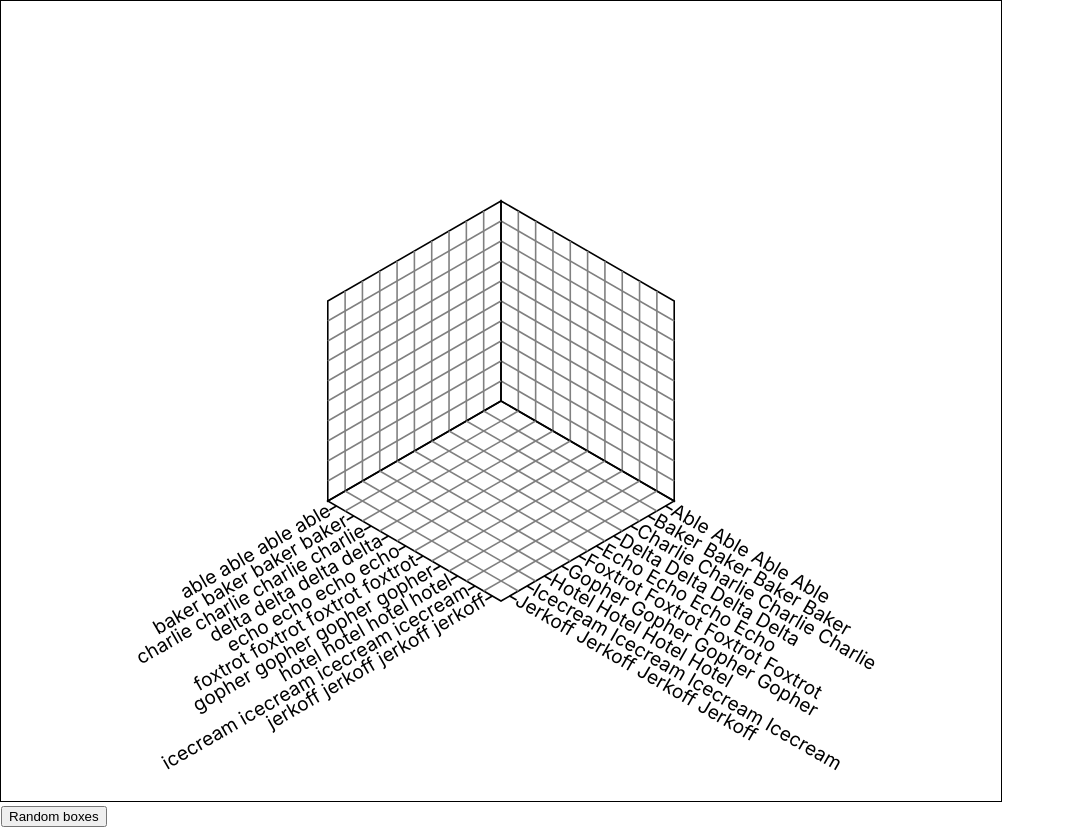
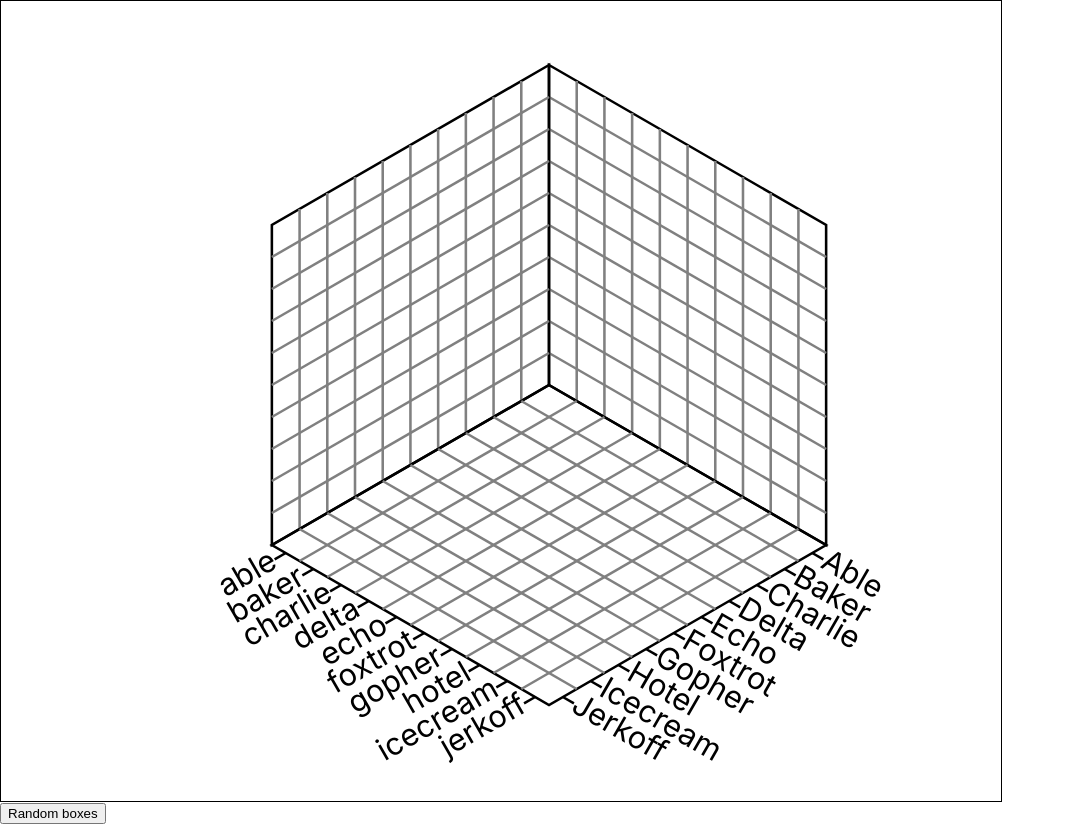
Before and after one commit to thomasoniii/3d-bar-chart, a React (Create React App) app: page / in a window 1280 px wide. Shown: the whole page, without its empty margins (0-1065 px from the left). Built offline with nearby package versions, Linux system fonts and the light colour scheme.

Commit message:
jimt/moved data outside of 3dchart; re-enabled linter

```diff
--- a/src/3d-bar-chart/Bar.js
+++ b/src/3d-bar-chart/Bar.js
@@ -1,5 +1,3 @@
-/* eslint-disable */
-
 import React from "react"
 import { Animator, AnimationConsumer } from "react-interpolation-animation"
 
--- a/src/3d-bar-chart/Box.js
+++ b/src/3d-bar-chart/Box.js
@@ -1,6 +1,4 @@
-/* eslint-disable */
 import React from "react"
-import { useChartDataContext } from "./ChartDataProvider"
 import { usePlaneDataContext } from "./PlaneDataProvider/PlaneDataContext"
 
 import { h, t } from "../utils/trig"
--- a/src/3d-bar-chart/Grid.js
+++ b/src/3d-bar-chart/Grid.js
@@ -1,5 +1,3 @@
-/* eslint-disable */
-
 import React from "react"
 
 import { h, t } from "../utils/trig"
--- a/src/3d-bar-chart/Label.js
+++ b/src/3d-bar-chart/Label.js
@@ -1,8 +1,5 @@
-/* eslint-disable */
-
 import React from "react"
 
-import { usePlaneDataContext } from "./PlaneDataProvider/PlaneDataContext"
 import { useChartDataContext } from "./ChartDataProvider/ChartDataContext"
 
 import "./label.css"
@@ -19,7 +16,7 @@ export const RightLabel = ({
     xBoxes,
     boxSize // { xyh: 10, xzw: 10, ywzh: 10 }
   } = useChartDataContext()
-  const { width, height, rows, cols, transform } = usePlaneDataContext()
+
   const xCoord = boxSize.xzw / 2 + boxSize.xzw * index
   return (
     <g transform={`rotate(-${angle * 2}, ${xCoord}, 0)`}>
@@ -33,7 +30,7 @@ export const RightLabel = ({
         onMouseOut={() => onMouseOut("right", index)}
         onClick={() => onClick("right", index)}
       >
-        {label} {label} {label} {label}
+        {label}
       </text>
       <line
         x1={xBoxes * boxSize.ywzh + 5}
@@ -58,7 +55,7 @@ export const LeftLabel = ({
     yBoxes,
     boxSize // { xyh: 10, xzw: 10, ywzh: 10 }
   } = useChartDataContext()
-  const { width, height, rows, cols, transform } = usePlaneDataContext()
+
   const xCoord = boxSize.xzw / 2 + boxSize.xzw * index
   return (
     <g transform={`rotate(-${angle * 2}, ${xCoord}, 0)`}>
@@ -72,7 +69,7 @@ export const LeftLabel = ({
         onMouseOut={() => onMouseOut("right", index)}
         onClick={() => onClick("left", index)}
       >
-        {label} {label} {label} {label}
+        {label}
       </text>
       <line
         x1={-yBoxes * boxSize.ywzh + xCoord - 5}
--- a/src/3d-bar-chart/Labels.js
+++ b/src/3d-bar-chart/Labels.js
@@ -1,5 +1,3 @@
-/* eslint-disable */
-
 import React from "react"
 
 import { ZPlane } from "./Planes"
@@ -13,11 +11,7 @@ const Labels = ({
   onMouseOut = () => {},
   onClick = () => {}
 }) => {
-  const {
-    angle,
-    yBoxes,
-    boxSize // { xyh: 10, xzw: 10, ywzh: 10 }
-  } = useChartDataContext()
+  const { angle } = useChartDataContext()
 
   const typeMultiplier = type === "left" ? -1 : 1
   const Label = type === "left" ? LeftLabel : RightLabel
--- a/src/3d-bar-chart/Planes/Plane.js
+++ b/src/3d-bar-chart/Planes/Plane.js
@@ -1,8 +1,6 @@
 import React from "react"
-// import { PlaneDataProvider } from "../PlaneDataProvider/PlaneDataProvider"
 
 export const Plane = ({ transform, children }) => {
-  // const [data, setData] = useState({})
   return (
     <g transform-origin="center" transform={transform} className="plane">
       {children}
--- a/src/3d-bar-chart/Planes/XPlane.js
+++ b/src/3d-bar-chart/Planes/XPlane.js
@@ -1,4 +1,3 @@
-/* eslint-disable */
 import React from "react"
 
 import { h } from "../../utils/trig"
@@ -19,13 +18,6 @@ export const XPlane = ({ offset = 0, children }) => {
 
   const width = xBoxes * boxSize.xzw
   const height = yBoxes * boxSize.xyh
-
-  const horizontal = h(width / 2, angle)
-  const vertical = height / 2
-  const boxWidth = horizontal / xBoxes
-  const boxHeight = vertical / yBoxes
-
-  //const calculatedHeightOffset = (boxSize.ywzh * offset) / 2
 
   const calculatedHeightOffset = (boxSize.ywzh * offset) / 2
   const calculatedWidthOffset =
--- a/src/3d-bar-chart/Planes/YPlane.js
+++ b/src/3d-bar-chart/Planes/YPlane.js
@@ -1,4 +1,3 @@
-/* eslint-disable */
 import React from "react"
 
 import { h } from "../../utils/trig"
@@ -11,7 +10,6 @@ export const YPlane = ({ offset = 0, children }) => {
   const {
     chartWidth,
     chartHeight,
-    xBoxes,
     yBoxes,
     zBoxes,
     boxSize, // { xyh: 10, xzw: 10, ywzh: 10 }
@@ -20,11 +18,6 @@ export const YPlane = ({ offset = 0, children }) => {
 
   const width = zBoxes * boxSize.ywzh
   const height = yBoxes * boxSize.xyh
-
-  const horizontal = h(width / 2, angle)
-  const vertical = height / 2
-  const boxWidth = horizontal / zBoxes
-  const boxHeight = vertical / yBoxes
 
   const calculatedHeightOffset = (boxSize.xzw * offset) / 2
   const calculatedWidthOffset =
--- a/src/3d-bar-chart/index.js
+++ b/src/3d-bar-chart/index.js
@@ -1,96 +1,35 @@
-import React, { useState } from "react"
-
-/* eslint-disable */
+import React from "react"
 
 import Grid from "./Grid"
-import { h, v, t } from "../utils/trig"
 
 import Bar from "./Bar"
 import { ChartDataProvider } from "./ChartDataProvider"
-import { XPlane, YPlane, ZPlane, Plane } from "./Planes"
+import { XPlane, YPlane, ZPlane } from "./Planes"
 import Labels from "./Labels"
 
 const CHART_WIDTH = 250
 const CHART_HEIGHT = 250
 
-const getColor = (boxes, i) => {
-  if (i < boxes.length) {
-    return boxes[i].style
-  } else {
-    const fill = Math.floor(Math.random() * 16777215)
-    const stroke = 16777215 - fill
-    return {
-      fill: `#${fill.toString(16).padStart(6, "0")}`,
-      stroke: `#${stroke.toString(16).padStart(6, "0")}`
-    }
-  }
-}
-
-const randomBoxes = ({ xBoxes, zBoxes, oldBoxes = [] }) => {
-  const boxes = []
-  if (!boxes.length) {
-    for (let xi = 0; xi < xBoxes; xi++) {
-      const style = getColor(oldBoxes, boxes.length)
-      for (let zi = 0; zi < zBoxes; zi++) {
-        boxes.push({
-          x: xi,
-          z: zi,
-          height: Math.random(),
-          style
-        })
-      }
-    }
-  }
-  return boxes
-}
-
-const filterBoxes = ({ boxes, type, i }) => {
-  const newBoxes = []
-  boxes.forEach((box) => {
-    const newBox = { ...box, style: { ...box.style, opacity: 0.15 } }
-    if (
-      (type === "left" && newBox.x === i) ||
-      (type === "right" && newBox.z === i) ||
-      i === undefined
-    ) {
-      newBox.style.opacity = 1
-    }
-    newBoxes.push(newBox)
-  })
-  return newBoxes
-}
-
 const ThreeDBarChart = ({
   xBoxes = 10,
   yBoxes = 10,
   zBoxes = 10,
+  boxes,
+  leftLabels,
+  rightLabels,
   boxSize = {
-    xyh: 12.5, //CHART_HEIGHT / 20,
-    xzw: 12.5, //CHART_WIDTH / 20,
-    ywzh: 12.5 //CHART_WIDTH / 20
-  }
+    xyh: 12.5, // CHART_HEIGHT / 20,
+    xzw: 12.5, // CHART_WIDTH / 20,
+    ywzh: 12.5 // CHART_WIDTH / 20
+  },
+  onLabelClick,
+  onLabelMouseOver,
+  onLabelMouseOut
 }) => {
-  const box = {
-    x: 0,
-    z: 0,
-    height: 0.5,
-    fillX: "red",
-    fillY: "green",
-    fillZ: "blue"
-  }
+  const angle = 30
 
-  const [boxes, setBoxes] = useState([]) //() => randomBoxes({ xBoxes, zBoxes }))
-  //const [boxes, setBoxes] = useState([box])
-  const angle = 30
-  const horizontal = h(CHART_WIDTH / 2, angle)
-  const vertical = CHART_HEIGHT / 2
-
-  const xOffset = 0
-  const yOffset = 0
-  const zOffset = 0
-  const SCALER = 0.5
+  const SCALER = 0.8
   return (
-    <>
     <svg
       viewBox={`0 0 ${CHART_WIDTH} ${CHART_HEIGHT}`}
       xmlns="http://www.w3.org/2000/svg"
@@ -98,8 +37,8 @@ const ThreeDBarChart = ({
       className="3d-bar-chart"
     >
       <g
-          transform={`scale(${SCALER}) translate(${(CHART_WIDTH * 1) / 2}, ${
-            (CHART_HEIGHT * 1) / 2
+        transform={`scale(${SCALER}) translate(${CHART_WIDTH * (1 - SCALER)}, ${
+          (CHART_HEIGHT * (1 - SCALER)) / 2
         })  `}
       >
         <ChartDataProvider
@@ -127,64 +66,23 @@ const ThreeDBarChart = ({
             <Bar key={i} box={b} />
           ))}
 
-            {/*<Grid
-            width={CHART_WIDTH / 2}
-            height={CHART_HEIGHT / 2}
-            Xtransform-origin={"center"}
-            Xtransform={`translate(${CHART_WIDTH / 2},0)`}
-            angle={0}
-          /> */}
           <Labels
             type="right"
-              labels={[
-                "Able",
-                "Baker",
-                "Charlie",
-                "Delta",
-                "Echo",
-                "Foxtrot",
-                "Gopher",
-                "Hotel",
-                "Icecream",
-                "Jerkoff"
-              ]}
-              onMouseOver={(type, i) =>
-                setBoxes(filterBoxes({ boxes, type, i }))
-              }
-              onMouseOut={() => setBoxes(filterBoxes({ boxes }))}
-              onClick={(type, i) => console.log("CLICK", type, i)}
+            labels={rightLabels}
+            onMouseOver={onLabelMouseOver}
+            onMouseOut={onLabelMouseOut}
+            onClick={onLabelClick}
           />
           <Labels
             type="left"
-              labels={[
-                "able",
-                "baker",
-                "charlie",
-                "delta",
-                "echo",
-                "foxtrot",
-                "gopher",
-                "hotel",
-                "icecream",
-                "jerkoff"
-              ]}
-              onMouseOver={(type, i) =>
-                setBoxes(filterBoxes({ boxes, type, i }))
-              }
-              onMouseOut={() => setBoxes(filterBoxes({ boxes }))}
-              onClick={(type, i) => console.log("CLICK", type, i)}
+            labels={leftLabels}
+            onMouseOver={onLabelMouseOver}
+            onMouseOut={onLabelMouseOut}
+            onClick={onLabelClick}
           />
         </ChartDataProvider>
       </g>
     </svg>
-      <button
-        onClick={() =>
-          setBoxes(randomBoxes({ xBoxes, zBoxes, oldBoxes: boxes }))
-        }
-      >
-        Random boxes
-      </button>
-    </>
   )
 }
 
--- a/src/App.js
+++ b/src/App.js
@@ -1,15 +1,112 @@
-import React from "react"
+import React, { useState } from "react"
 
 import "./App.css"
 
 import ThreeDBarChart from "./3d-bar-chart"
 
+const getColor = (boxes, i) => {
+  if (i < boxes.length) {
+    return boxes[i].style
+  } else {
+    const fill = Math.floor(Math.random() * 16777215)
+    const stroke = 16777215 - fill
+    return {
+      fill: `#${fill.toString(16).padStart(6, "0")}`,
+      stroke: `#${stroke.toString(16).padStart(6, "0")}`
+    }
+  }
+}
+
+const randomBoxes = ({ xBoxes, zBoxes, oldBoxes = [] }) => {
+  const boxes = []
+  if (!boxes.length) {
+    for (let xi = 0; xi < xBoxes; xi++) {
+      const style = getColor(oldBoxes, boxes.length)
+      for (let zi = 0; zi < zBoxes; zi++) {
+        boxes.push({
+          x: xi,
+          z: zi,
+          height: Math.random(),
+          style
+        })
+      }
+    }
+  }
+  return boxes
+}
+
+const filterBoxes = ({ boxes, type, i }) => {
+  const newBoxes = []
+  boxes.forEach((box) => {
+    const newBox = { ...box, style: { ...box.style, opacity: 0.08 } }
+    if (
+      (type === "left" && newBox.x === i) ||
+      (type === "right" && newBox.z === i) ||
+      i === undefined
+    ) {
+      newBox.style.opacity = 1
+    }
+    newBoxes.push(newBox)
+  })
+  return newBoxes
+}
+
+const xBoxes = 10
+const yBoxes = 10
+const zBoxes = 10
+
+const leftLabels = [
+  "able",
+  "baker",
+  "charlie",
+  "delta",
+  "echo",
+  "foxtrot",
+  "gopher",
+  "hotel",
+  "icecream",
+  "jerkoff"
+]
+
+const rightLabels = [
+  "Able",
+  "Baker",
+  "Charlie",
+  "Delta",
+  "Echo",
+  "Foxtrot",
+  "Gopher",
+  "Hotel",
+  "Icecream",
+  "Jerkoff"
+]
+
 function App() {
+  const [boxes, setBoxes] = useState([]) // () => randomBoxes({ xBoxes, zBoxes }))
   return (
     <div className="App">
       <div className="threed-bar-chart-container">
-        <ThreeDBarChart />
+        <ThreeDBarChart
+          xBoxes={xBoxes}
+          yBoxes={yBoxes}
+          zBoxes={zBoxes}
+          boxes={boxes}
+          leftLabels={leftLabels}
+          rightLabels={rightLabels}
+          onLabelMouseOver={(type, i) =>
+            setBoxes(filterBoxes({ boxes, type, i }))
+          }
+          onLabelMouseOut={() => setBoxes(filterBoxes({ boxes }))}
+          onLabelClick={(type, i) => console.log("CLICK", type, i)} // eslint-disable-line
+        />
       </div>
+      <button
+        onClick={() =>
+          setBoxes(randomBoxes({ xBoxes, zBoxes, oldBoxes: boxes }))
+        }
+      >
+        Random boxes
+      </button>
     </div>
   )
 }
--- a/src/utils/index.js
+++ b/src/utils/index.js
@@ -0,0 +1 @@
+export * from "./trig"
```
Also changed, not shown: src/3d-bar-chart/Planes/ZPlane.js (+0 -9 lines). Lines whose indentation alone changed are shown as unchanged.
